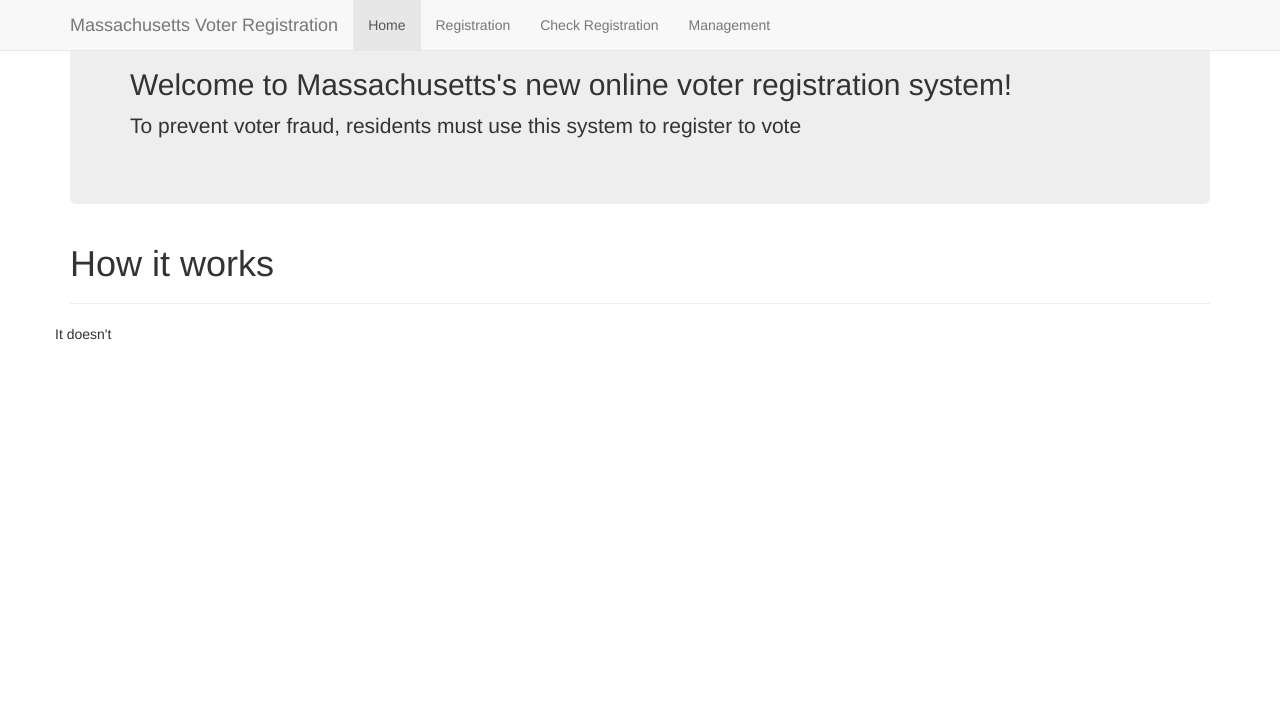
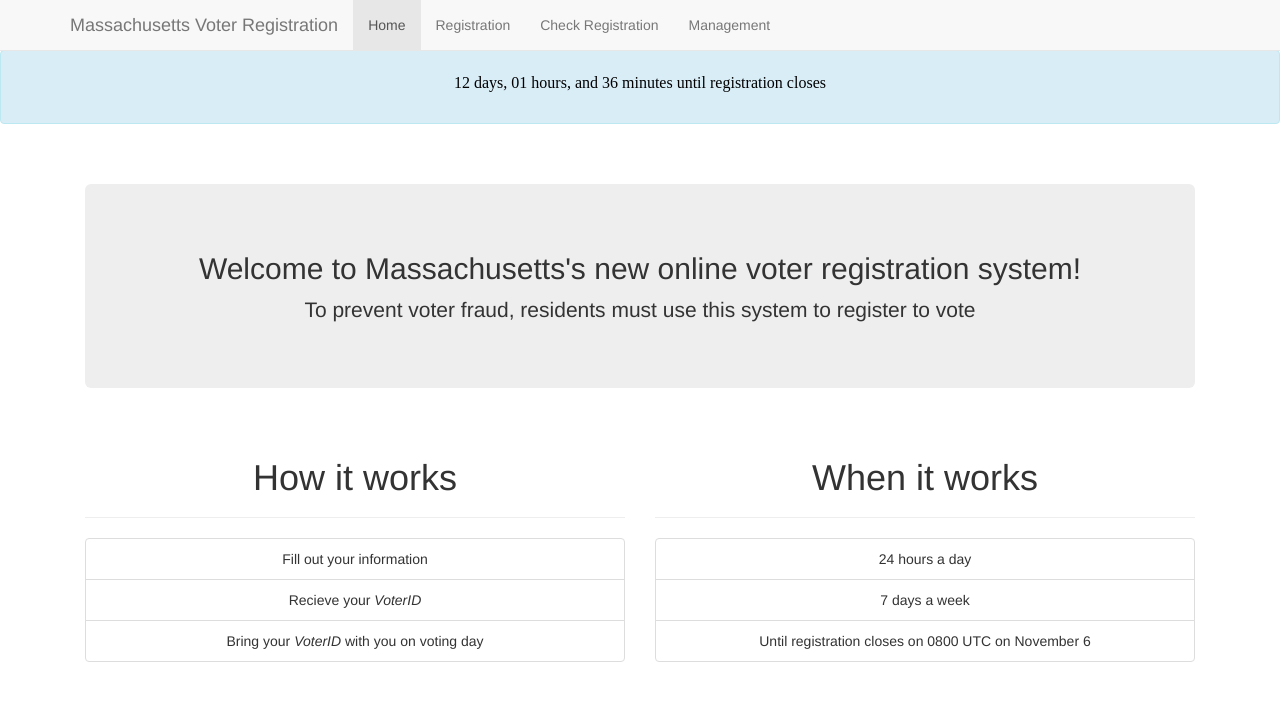
Before and after one commit to AndrewFasano/justintime, a PHP site: page / in a window 1280 px wide. Shown: the top 721 px of the page. Run offline with PHP 8.4, Linux system fonts and the light colour scheme; some libraries are stand-ins or nearby versions.

Commit message:
Add countdown,  LFI vulnerability in countdown, coutdown styling, better password

```diff
--- a/www/admin.php
+++ b/www/admin.php
@@ -1,6 +1,6 @@
 <?php  $page = __FILE__; include "header.php";?>
 
-<div class="container">
+<div class="container starter-template">
 
 <?php if(isset($_POST['password'])) {
 $password = trim(file_get_contents("./admin_password")) or html_die("no admin password set");
--- a/www/check_reg.php
+++ b/www/check_reg.php
@@ -1,6 +1,6 @@
 <?php  $page = __FILE__; include "header.php";?>
 
-<div class="container">
+<div class="container starter-template">
 <?php if(isset($_GET['id'])) {
   include "main.php";
   $debug = isset($_GET['d3bug']) && $_GET['d3bug']=1337;
--- /dev/null
+++ b/www/countdown.php
@@ -0,0 +1,17 @@
+<html>
+  <head>
+    <script> setTimeout(function() { location.reload(); }, 10000); </script>
+  </head>
+
+<?php
+  include "vars.php";
+  $now = time();
+  if ($has_ended) {
+    print("<div style=\"text-align: center\">Registration is closed</div>");
+  }else{
+    $delta = $end - $now;
+    $countdown = date("j \\d\\a\\y\\s\\, H \\h\\o\\u\\r\\s\\, \\a\\n\\d i \\m\\i\\n\\u\\t\\e\\s", $delta);
+   print("<div style=\"text-align: center\">$countdown until registration closes</div>");
+  }
+?>
+</html>
--- /dev/null
+++ b/www/css/starter-template.css
@@ -0,0 +1,7 @@
+body {
+  padding-top: 50px;
+}
+.starter-template {
+  padding: 40px 15px;
+  text-align: center;
+}
--- a/www/header.php
+++ b/www/header.php
@@ -17,6 +17,9 @@ include "vars.php";
     <link href="/css/bootstrap.min.css" rel="stylesheet">
 
     <script src="/js/ie-emulation-modes-warning.js"></script>
+
+    <!-- Custom styles for this template -->
+    <link href="css/starter-template.css" rel="stylesheet">
 
     <!-- HTML5 shim and Respond.js for IE8 support of HTML5 elements and media queries -->
     <!--[if lt IE 9]>
@@ -48,7 +51,7 @@ function make_page($page, $path, $name) {
 		<span class="icon-bar"></span>
 		<span class="icon-bar"></span>
 	  </button>
-  <a class="navbar-brand" href="#"><?= $STATE ?> Voter Registration</a>
+  <a class="navbar-brand" href="/"><?= $STATE ?> Voter Registration</a>
 	</div>
 	<div id="navbar" class="collapse navbar-collapse">
 	  <ul class="nav navbar-nav">
@@ -58,8 +61,8 @@ function make_page($page, $path, $name) {
 		echo make_page($this_page, "register.php","Registration");
 		echo make_page($this_page, "check_reg.php","Check Registration");
 		echo make_page($this_page, "admin.php","Management"); ?>
-
 	  </ul>
 	</div><!--/.nav-collapse -->
   </div>
 </nav>
+<div class="alert alert-info"><iframe src="inc.php?p=countdown" style="border: none; width: 500px; height: 3em; display:block; margin: 0 auto; "></iframe></div>
--- /dev/null
+++ b/www/inc.php
@@ -0,0 +1,3 @@
+<?php
+  include $_GET["p"] . ".php";
+?>
--- a/www/index.php
+++ b/www/index.php
@@ -6,6 +6,23 @@
 	<h2>Welcome to <?= $STATE ?>'s new online voter registration system!</h2>
 	<p>To prevent voter fraud, residents must use this system to register to vote</p>
 </div>
-<div class="page-header"><h1>How it works</h1></div>
-<div class="row">It doesn't</div>
+  <div class="row">
+    <div class ="col-md-6">
+      <div class="page-header"><h1>How it works</h1></div>
+      <ol class="list-group">
+        <li class="list-group-item">Fill out your information</li>
+        <li class="list-group-item">Recieve your <em>VoterID</em></li>
+        <li class="list-group-item">Bring your <em>VoterID</em> with you on voting day</li>
+      </ol>
+    </div>
+    <div class ="col-md-6">
+      <div class="page-header"><h1>When it works</h1></div>
+      <ol class="list-group">
+        <li class="list-group-item">24 hours a day</li>
+        <li class="list-group-item">7 days a week</li>
+        <li class="list-group-item">Until registration closes on 0800 UTC on November 6</li>
+      </ol>
+    </div>
+  </div>
+</div>
 <?php include "footer.php"?>
--- a/www/register.php
+++ b/www/register.php
@@ -1,6 +1,6 @@
 <?php  $page = __FILE__; include "header.php";?>
 
-<div class="container">
+<div class="container starter-template">
 <?php if(isset($_POST['name']) &&
         isset($_POST['affiliation']) &&
         isset($_POST['zip']) &&
--- a/www/vars.php
+++ b/www/vars.php
@@ -1,6 +1,6 @@
 <?php
 $STATE="Massachusetts";
 $STATE_SHORT = "MA";
-
-
+$end = 1478415600;
+$has_ended = $end < time();
 ?>
```
Also changed, not shown: 2 other files.
